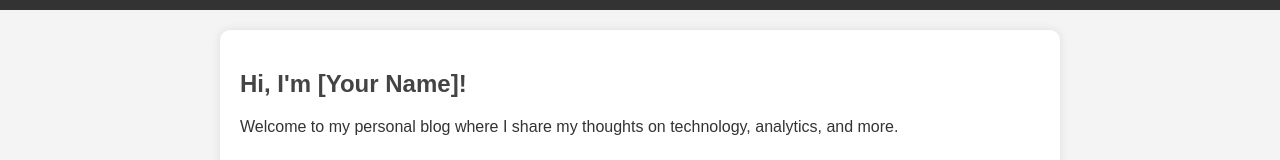
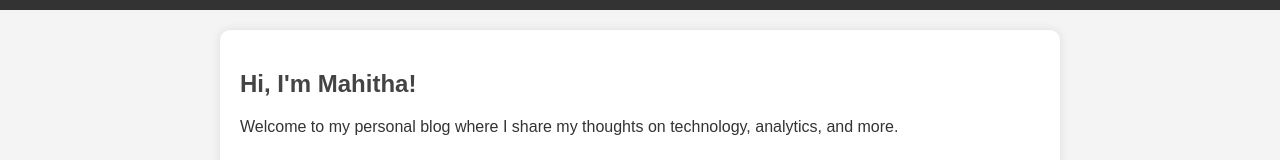
Before and after one commit to Mahitha1111/My-blog, a plain HTML site: page index.html in a window 1280 px wide. Shown: the part 134-294 px from the top of the page. Drawn offline with Linux system fonts and the light colour scheme.

Commit message:
Update index.html

```diff
--- a/index.html
+++ b/index.html
@@ -20,7 +20,7 @@
     </header>
 
     <section id="home">
-        <h2>Hi, I'm [Your Name]!</h2>
+        <h2>Hi, I'm Mahitha!</h2>
         <p>Welcome to my personal blog where I share my thoughts on technology, analytics, and more.</p>
     </section>
 
```
